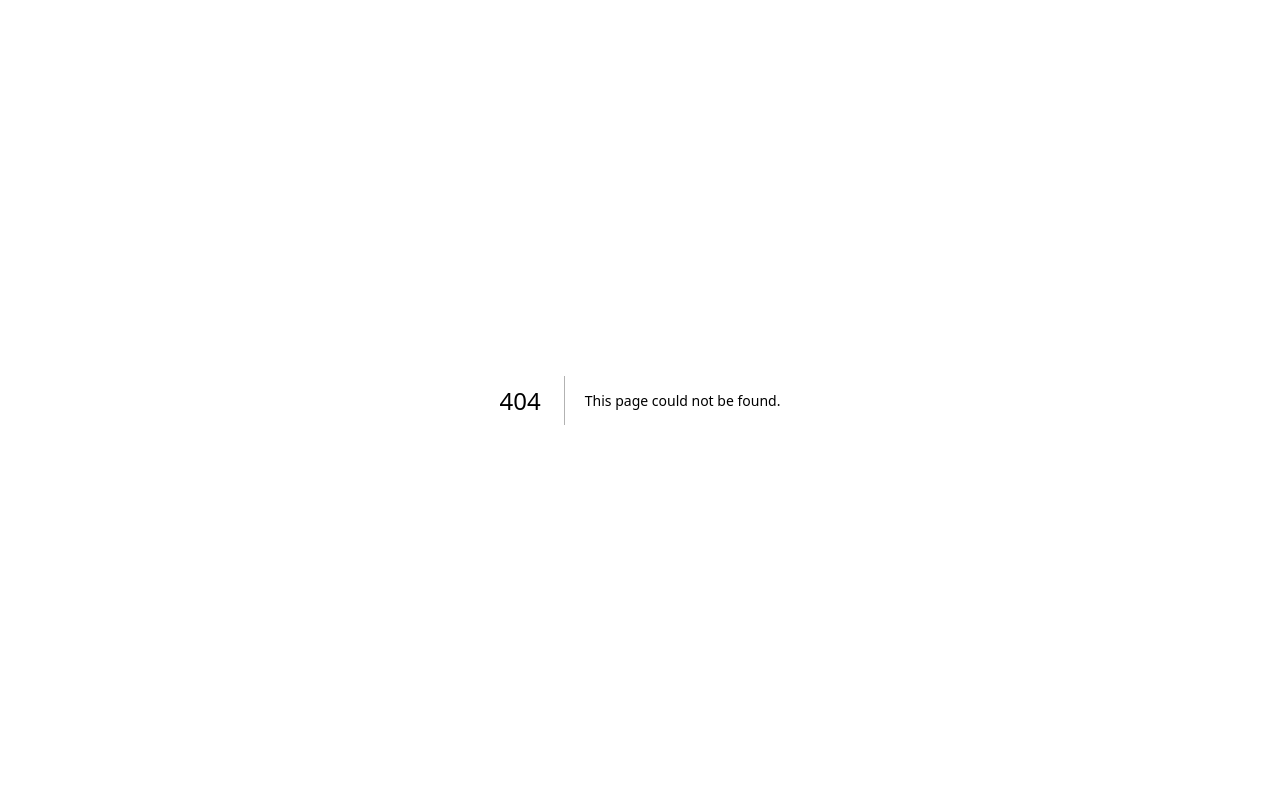
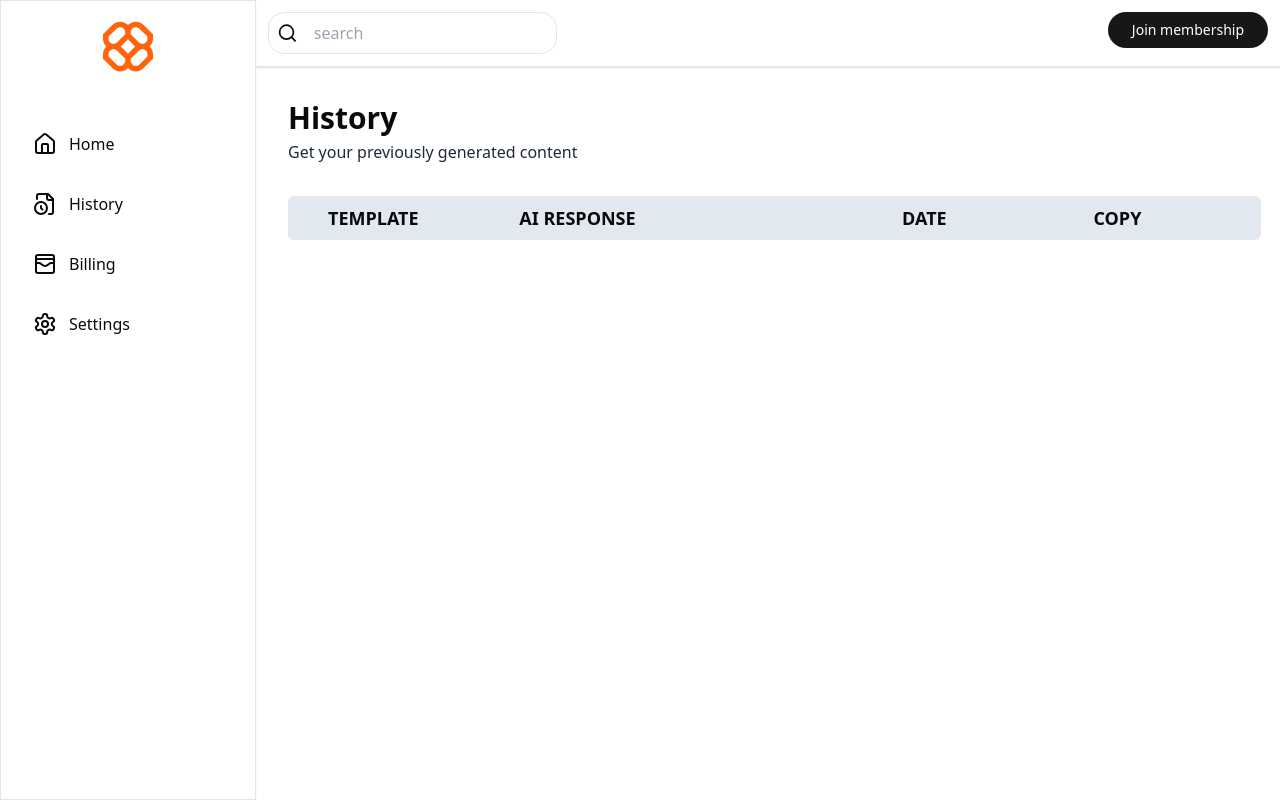
Before and after one commit to kishankumarkk08/SaaS_AI_Content_Generator, a Next.js app: page /dashboard/history in a window 1280 px wide. Before the commit this address had no page. Built offline with nearby package versions, Linux system fonts and the light colour scheme.

Commit message:
data stored in db

```diff
--- a/app/dashboard/(components)/SideNav.tsx
+++ b/app/dashboard/(components)/SideNav.tsx
@@ -3,6 +3,7 @@ import React, { useEffect } from 'react'
 import Image from 'next/image'
 import { FileClock, Home, Settings, WalletCards } from 'lucide-react'
 import { usePathname } from 'next/navigation'
+import Link from 'next/link'
 
 const SideNav = () => {
 
@@ -41,10 +42,12 @@ const SideNav = () => {
       </div>
       <div className='mt-12 flex justify-center flex-col'>
         {List.map((menu, index) => (
-          <div key={index} className={`flex gap-3 mb-3 p-3 hover:bg-primary hover:text-white rounded-lg cursor-pointer ${path == menu.path && 'bg-primary text-white'}`}>
-            <menu.icon />
-            <h2>{menu.name}</h2>
-          </div>
+          <Link href={menu.path}>
+            <div key={index} className={`flex gap-3 mb-3 p-3 hover:bg-primary hover:text-white rounded-lg cursor-pointer ${path == menu.path && 'bg-primary text-white'}`}>
+              <menu.icon />
+              <h2>{menu.name}</h2>
+            </div>
+          </Link>
         ))}
       </div>
     </div>
--- a/app/dashboard/content/[slug]/page.tsx
+++ b/app/dashboard/content/[slug]/page.tsx
@@ -8,6 +8,11 @@ import { Button } from '@/components/ui/button'
 import { ArrowLeft } from 'lucide-react'
 import Link from 'next/link'
 import { chatSession } from '@/utils/AIModal'
+import { useUser } from '@clerk/nextjs'
+import { db } from "../../../../utils/db"
+import { res } from '@/utils/schema'
+import moment from "moment"
+
 
 
 interface SLUGPROPS {
@@ -18,18 +23,37 @@ interface SLUGPROPS {
 
 const ContentPage = (props: SLUGPROPS) => {
 
+
   const [loading, setLoading] = useState<boolean>(false)
   const [result, setResult] = useState<string>();
+  const { user } = useUser()
 
   const generateContent = async (formData: any) => {
     setLoading(true)
     const selectedPrompt = selectedTemplate?.aiPrompt
     const finalPrompt = JSON.stringify(formData) + "," + selectedPrompt
     const result = await chatSession.sendMessage(finalPrompt)
-    console.log(result.response.text())
+    const aiResponse = await result.response.text()
+    // console.log(result.response.text())
     setResult(result.response.text())
+    await saveInDb(JSON.stringify(formData), selectedTemplate?.slug, aiResponse)
     setLoading(false)
+
+
   }
+
+  const saveInDb = async (formData: any, slug: any, aiResponse: any) => {
+    const result = await db.insert(res).values({
+      formData: formData || '',
+      slug: slug || '',
+      aiResponse: aiResponse || '',
+      createdBy: user?.primaryEmailAddress?.emailAddress || '',
+      createdAt: moment().format('DD/MM/YYYY')
+    })
+    console.log(result)
+  }
+
+
 
   const selectedTemplate: TEMPLATE | undefined = Templates?.find((item) => item.slug == props.params.slug)
 
--- /dev/null
+++ b/app/dashboard/history/_components/HistoryHeader.tsx
@@ -0,0 +1,14 @@
+import React from 'react'
+
+const HistoryHeader = () => {
+  return (
+    <div className='grid grid-cols-10 ml-8 place-content-center bg-slate-200 p-2 rounded-md w-[95%]'>
+      <div className='col-span-2 text-lg font-semibold ml-8'>TEMPLATE</div>
+      <div className='col-span-4 text-lg font-semibold ml-8'>AI RESPONSE</div>
+      <div className='col-span-2 text-lg font-semibold ml-8'>DATE</div>
+      <div className='col-span-2 text-lg font-semibold ml-8'>COPY</div>
+    </div>
+  )
+}
+
+export default HistoryHeader
--- /dev/null
+++ b/app/dashboard/history/page.tsx
@@ -0,0 +1,16 @@
+import React from 'react'
+import HistoryHeader from './_components/HistoryHeader'
+
+const page = () => {
+  return (
+    <div>
+      <div className='p-8 flex flex-col gap-1'>
+        <h1 className='font-bold text-3xl'>History</h1>
+        <p className='text-slate-800'>Get your previously generated content</p>
+      </div>
+      <HistoryHeader />
+    </div>
+  )
+}
+
+export default page
--- a/app/dashboard/page.tsx
+++ b/app/dashboard/page.tsx
@@ -2,6 +2,7 @@
 import React, { useState } from 'react'
 import SearchSection from './(components)/SearchSection'
 import TemplateSection from './(components)/TemplateSection'
+
 
 function Dashboard() {
   const [searchInput, setSearchInput] = useState<string>();
--- /dev/null
+++ b/utils/db.tsx
@@ -0,0 +1,5 @@
+import { neon } from '@neondatabase/serverless';
+import { drizzle } from 'drizzle-orm/neon-http';
+import * as schema from './schema'
+const sql = neon(process.env.NEXT_PUBLIC_PRISMA_DATABASE_URL!);
+export const db = drizzle(sql, { schema });
--- /dev/null
+++ b/utils/schema.tsx
@@ -0,0 +1,10 @@
+import { pgTable, serial, text, varchar } from "drizzle-orm/pg-core";
+export const res = pgTable('aiRes', {
+  id: serial('id').primaryKey(),
+  formData: varchar('formData').notNull(),
+  aiResponse: text('aiResponse'),
+  slug: varchar('slug').notNull(),
+  createdBy: varchar('email').notNull(),
+  createdAt: varchar('createdAt')
+
+})
```
Also changed, not shown: drizzle.config.js (added, +8 -0 lines), package.json (+7 -1 lines), 1 other file (tests, documents, lock files or other folders).
